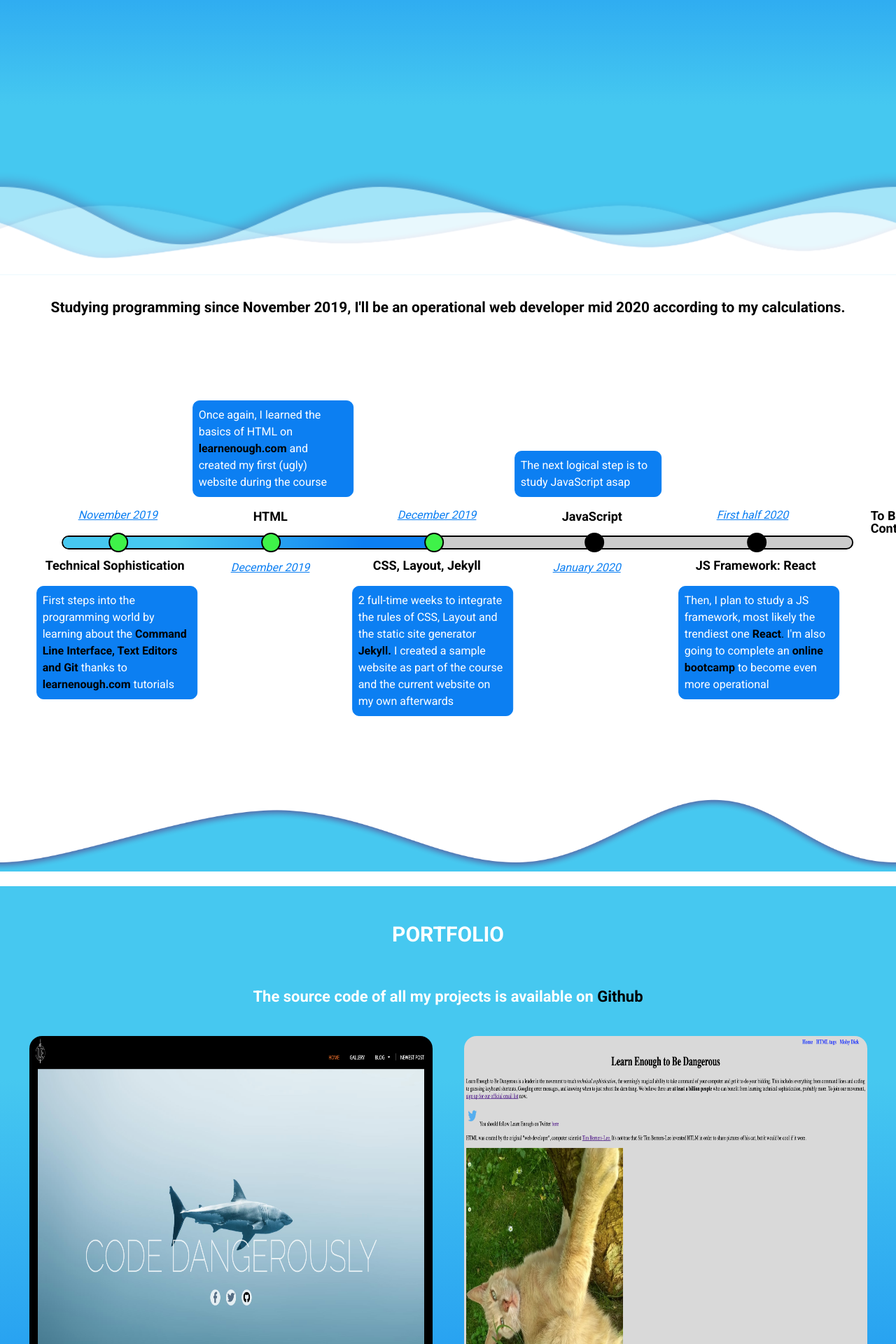
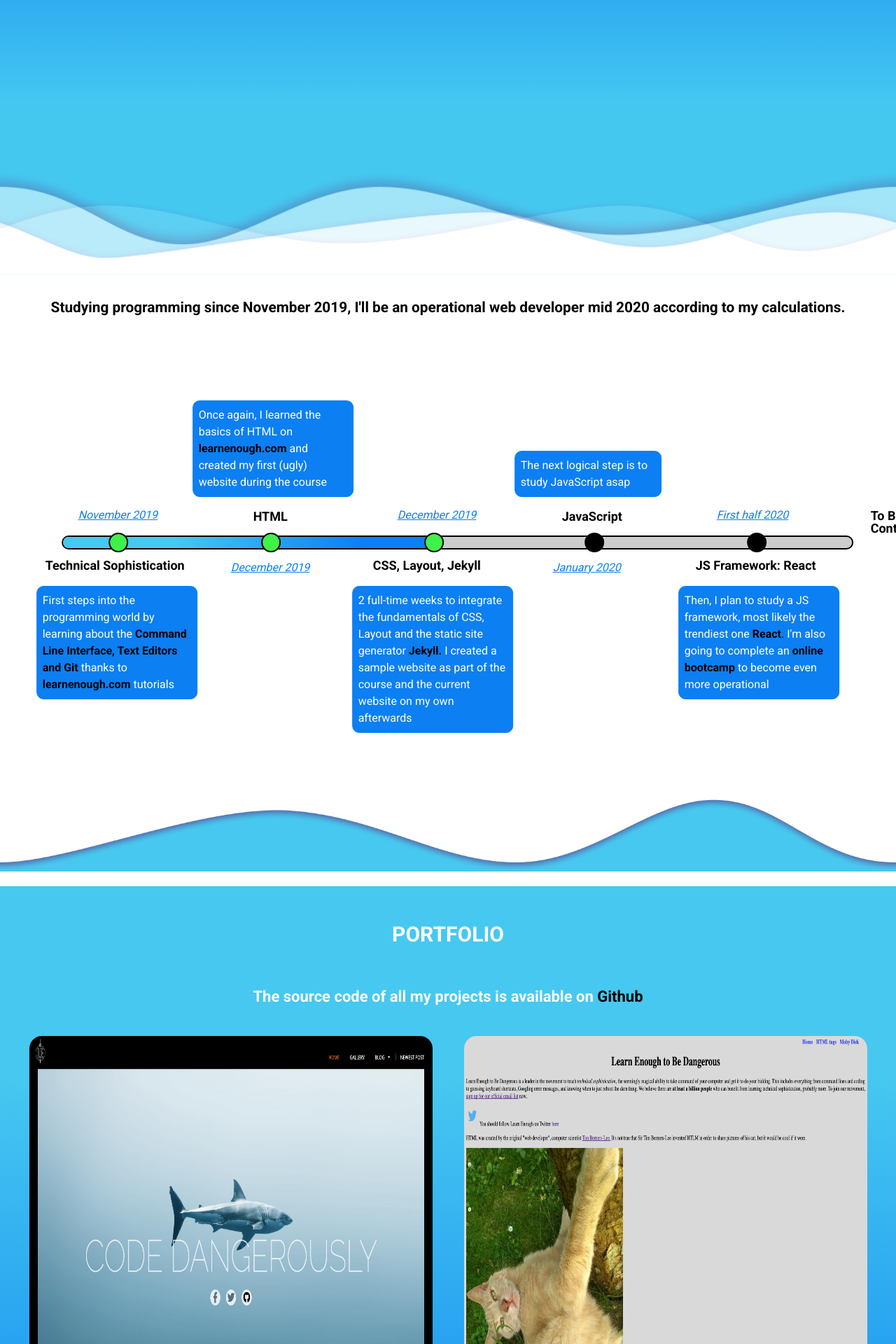
Before and after one commit to BlockProgram/official, a Jekyll site: the page built from index.html, in a window 1280 px wide. Shown: the part 489-2409 px from the top of the page at 70% size. Built offline with Jekyll 4.4.1, drawn with Linux system fonts in a browser that asks for light colours.

Commit message:
clean a few details

```diff
--- a/css/main.css
+++ b/css/main.css
@@ -118,7 +118,6 @@ margin: 3vh 0 2vh;
   z-index: 30;
 }
 .dropdown-content a {
-  background-color: #;
   display: block;
   float: none;
   font-size: 16px;
@@ -328,8 +327,6 @@ margin: 3vh 0 2vh;
   background-color: #3ff249;
   border: 2px solid #000;
   margin-top: -22px;
-}
-.circle-progress-line:hover {
 }
 .circle1-line {
   left: 65px;
--- a/index.html
+++ b/index.html
@@ -12,7 +12,7 @@ layout: default
   </div>
 
   <div class="waveWrapper waveAnimation">
-    <div class="waveWrapperInner bgTop">
+      <div class="waveWrapperInner bgTop">
       <div class="wave waveTop" style="background-image: url('/images/wave-top.png')"></div>
     </div>
     <div class="waveWrapperInner bgMiddle">
@@ -23,7 +23,7 @@ layout: default
     </div>
   </div>
 
-</div>
+  </div>
 
 <div class="home-roadmap">
 
@@ -102,7 +102,7 @@ layout: default
        </div>
        <div class="item-text item-text-under">
           <p>
-             2 full-time weeks to integrate the rules of CSS, Layout and the static site generator
+             2 full-time weeks to integrate the fundamentals of CSS, Layout and the static site generator
             <a
             href="https://jekyllrb.com/" target="_blank" rel="noopener">
             <strong>Jekyll.</strong>
```
Lines whose indentation alone changed are shown as unchanged.
